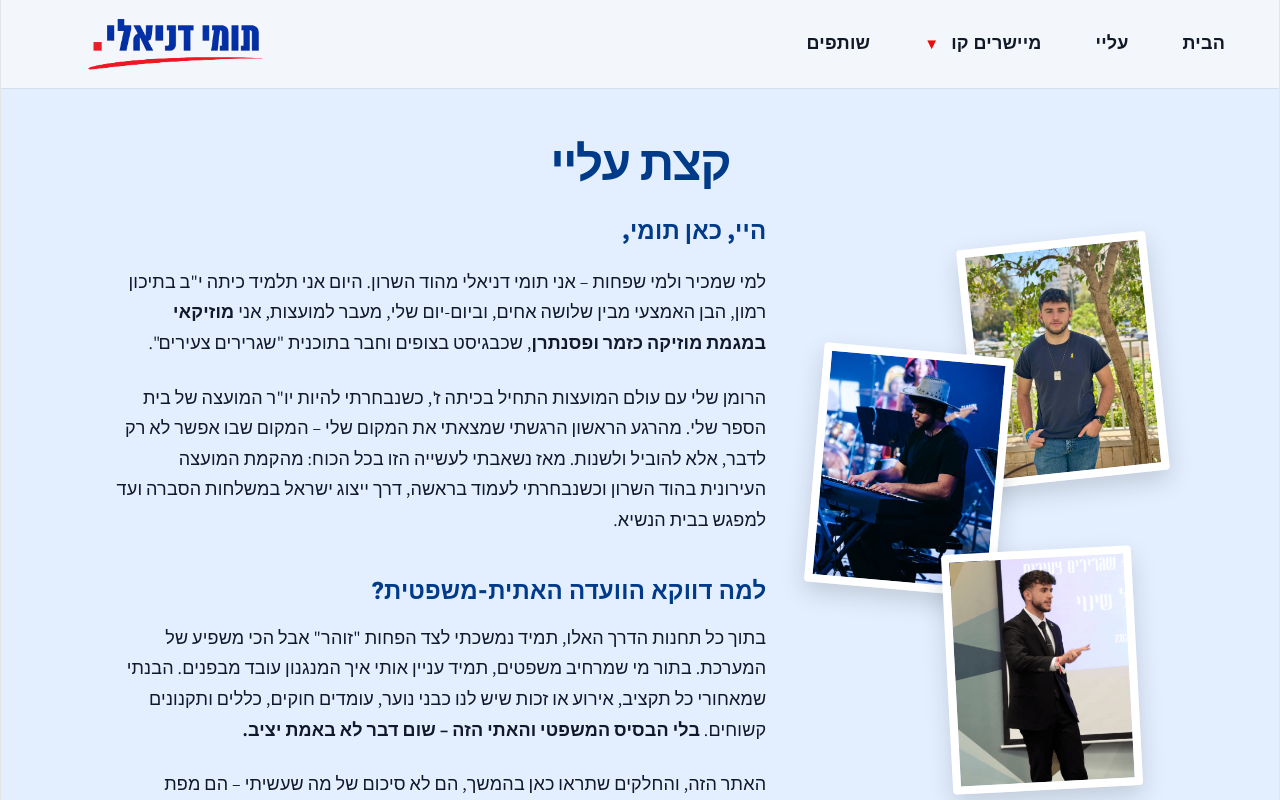
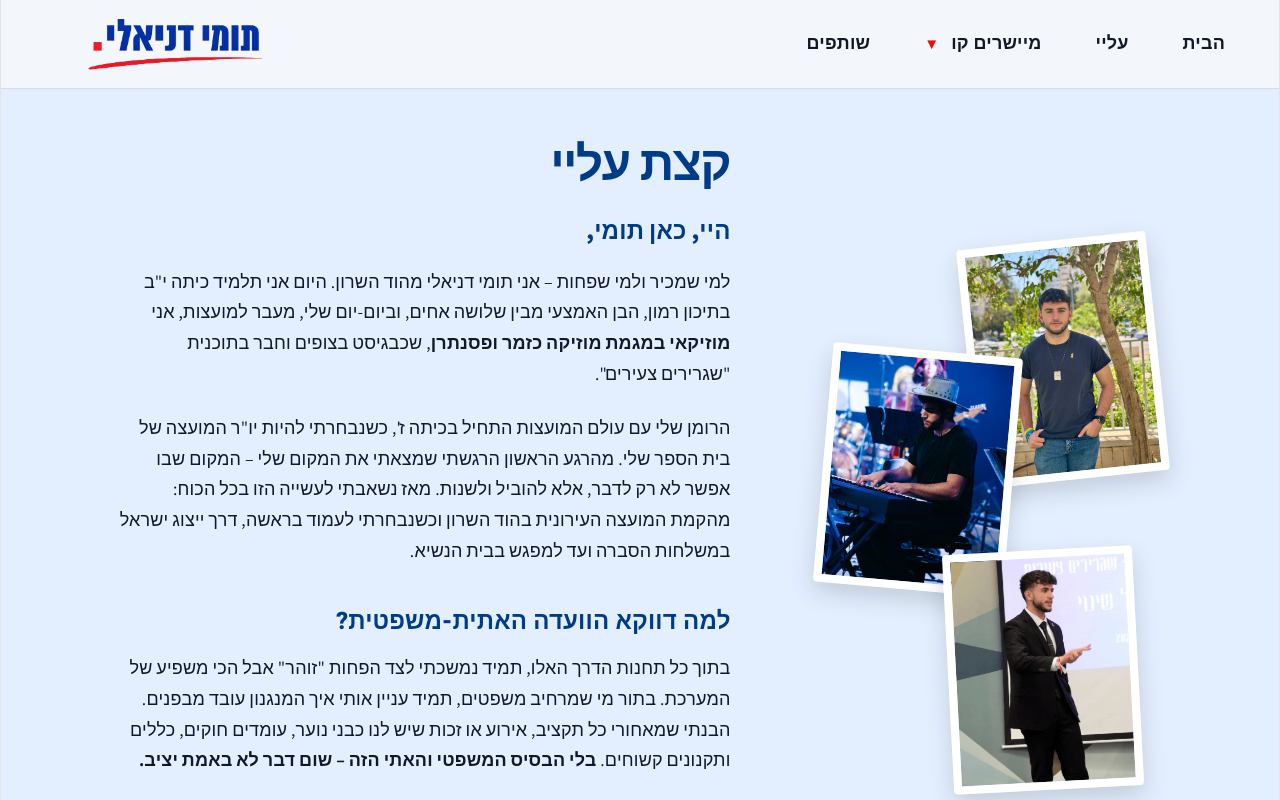
Before and after one commit to tfhsfg/tommy-danieli-website, a React (Vite) app: page /aboutme in a window 1280 px wide. Shown: the top 800 px of the page. Built offline with nearby package versions, Linux system fonts and the light colour scheme.

Commit message:
Update right thing [adding

```diff
--- a/src/pages/AboutMe.css
+++ b/src/pages/AboutMe.css
@@ -31,6 +31,7 @@
 
 .bodyText {
   flex: 1.3; /* נותן לטקסט עדיפות שטח גדולה יותר משמאל */
+  padding-right: 55px;
   margin: 0;
   color: var(--text);
   font-size: 18px;
```
